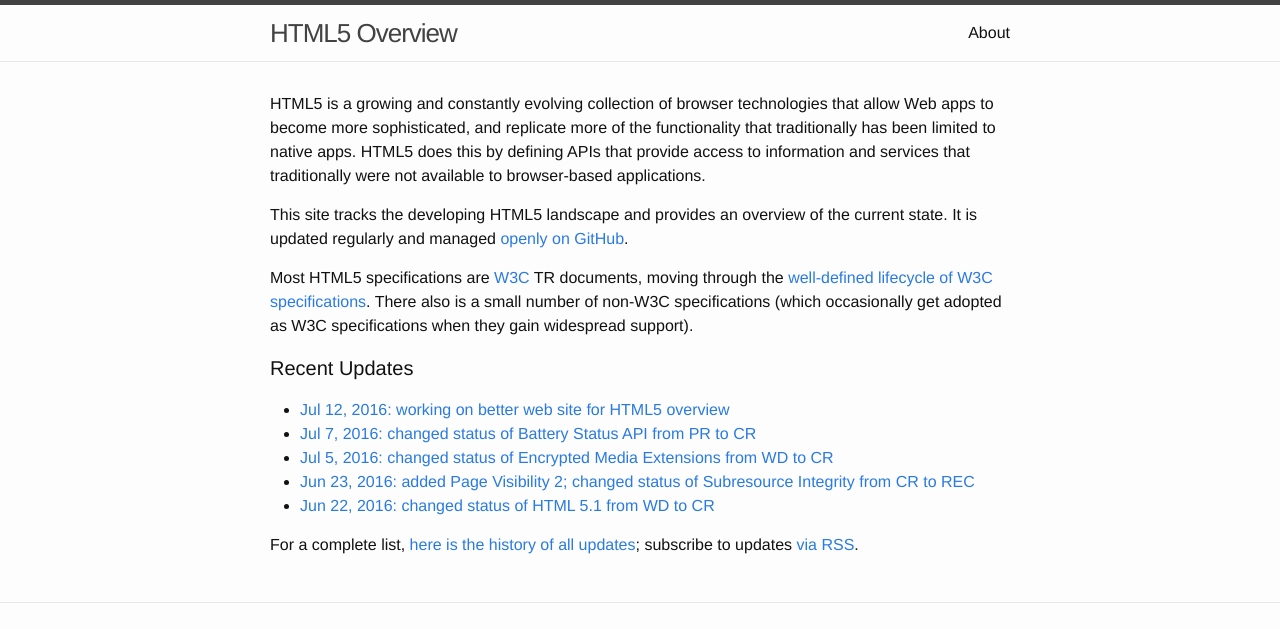
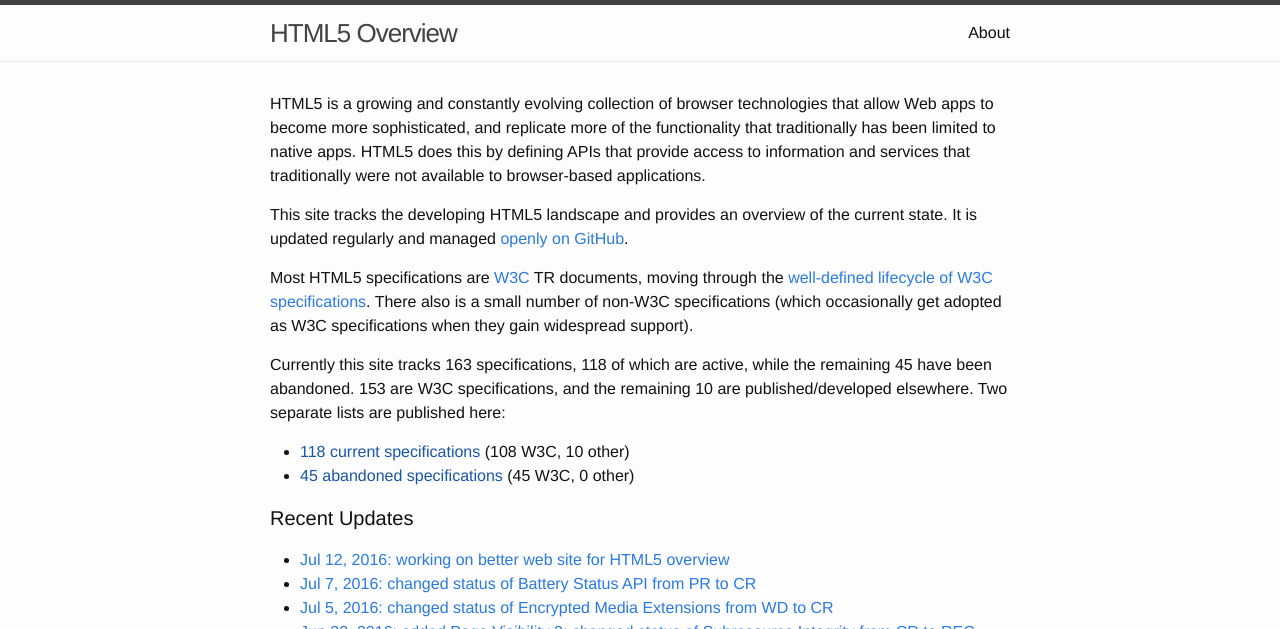
Before and after one commit to dret/HTML5-overview, a Jekyll site: the page built from index.html, in a window 1280 px wide, cut to the strip 0-629 px from the top of the page. Built offline with Jekyll 4.4.1, drawn with Linux system fonts in a browser that asks for light colours.

Commit message:
adding spec counts/links

```diff
--- /dev/null
+++ b/_includes/specs.html
@@ -0,0 +1,12 @@
+<?xml version="1.0" encoding="UTF-8"?><div class="specs">
+   <p>Currently this site tracks 163 specifications, 118 of which are active, while the remaining 45 have been abandoned. 153 are W3C specifications, and the remaining 10 are published/developed elsewhere. Two separate lists are published here:
+      <ul>
+         <li>
+            <a href="">118 current specifications</a> (108 W3C, 10 other)
+         </li>
+         <li>
+            <a href="">45 abandoned specifications</a> (45 W3C, 0 other)
+         </li>
+      </ul>
+   </p>
+</div>
--- a/index.html
+++ b/index.html
@@ -4,11 +4,13 @@
 
 <div class="home">
 
-<p>HTML5 is a growing and constantly evolving collection of browser technologies that allow Web apps to become more sophisticated, and replicate more of the functionality that traditionally has been limited to native apps. HTML5 does this by defining APIs that provide access to information and services that traditionally were not available to browser-based applications.</p>
+  <p>HTML5 is a growing and constantly evolving collection of browser technologies that allow Web apps to become more sophisticated, and replicate more of the functionality that traditionally has been limited to native apps. HTML5 does this by defining APIs that provide access to information and services that traditionally were not available to browser-based applications.</p>
 
-<p>This site tracks the developing HTML5 landscape and provides an overview of the current state. It is updated regularly and managed <a href="https://github.com/dret/HTML5-overview">openly on GitHub</a>.</p>
+  <p>This site tracks the developing HTML5 landscape and provides an overview of the current state. It is updated regularly and managed <a href="https://github.com/dret/HTML5-overview">openly on GitHub</a>.</p>
 
-<p>Most HTML5 specifications are <a href="http://www.w3.org/" title="World Wide Web Consortium">W3C</a> TR documents, moving through the <a href="http://www.w3.org/2014/Process-20140801/#rec-advance">well-defined lifecycle of W3C specifications</a>. There also is a small number of non-W3C specifications (which occasionally get adopted as W3C specifications when they gain widespread support).</p>
+  <p>Most HTML5 specifications are <a href="http://www.w3.org/" title="World Wide Web Consortium">W3C</a> TR documents, moving through the <a href="http://www.w3.org/2014/Process-20140801/#rec-advance">well-defined lifecycle of W3C specifications</a>. There also is a small number of non-W3C specifications (which occasionally get adopted as W3C specifications when they gain widespread support).</p>
+
+  {% include specs.html %}
 
   <h1 class="page-heading">Recent Updates</h1>
 
```
Also changed, not shown: 1 other file.
